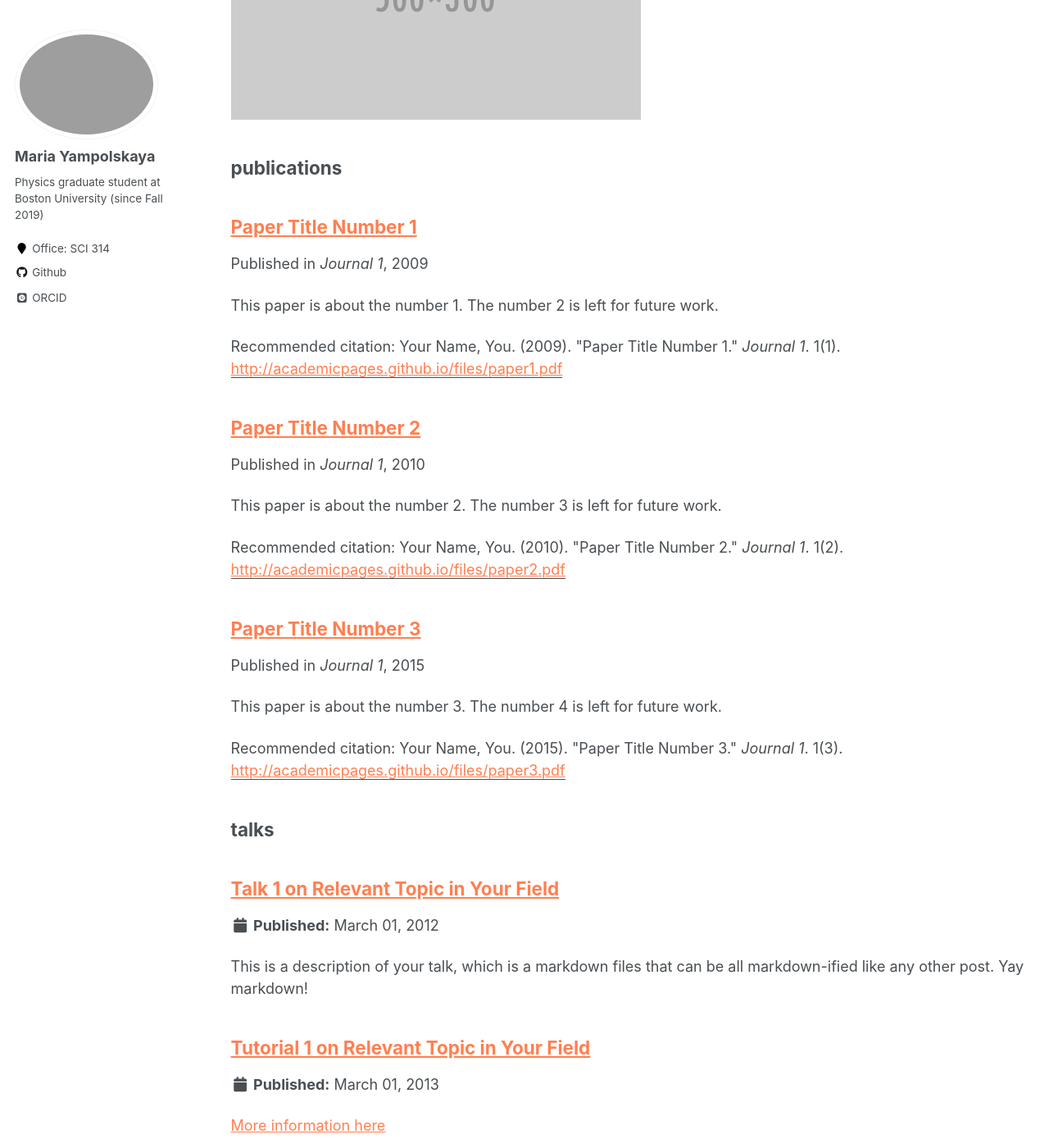
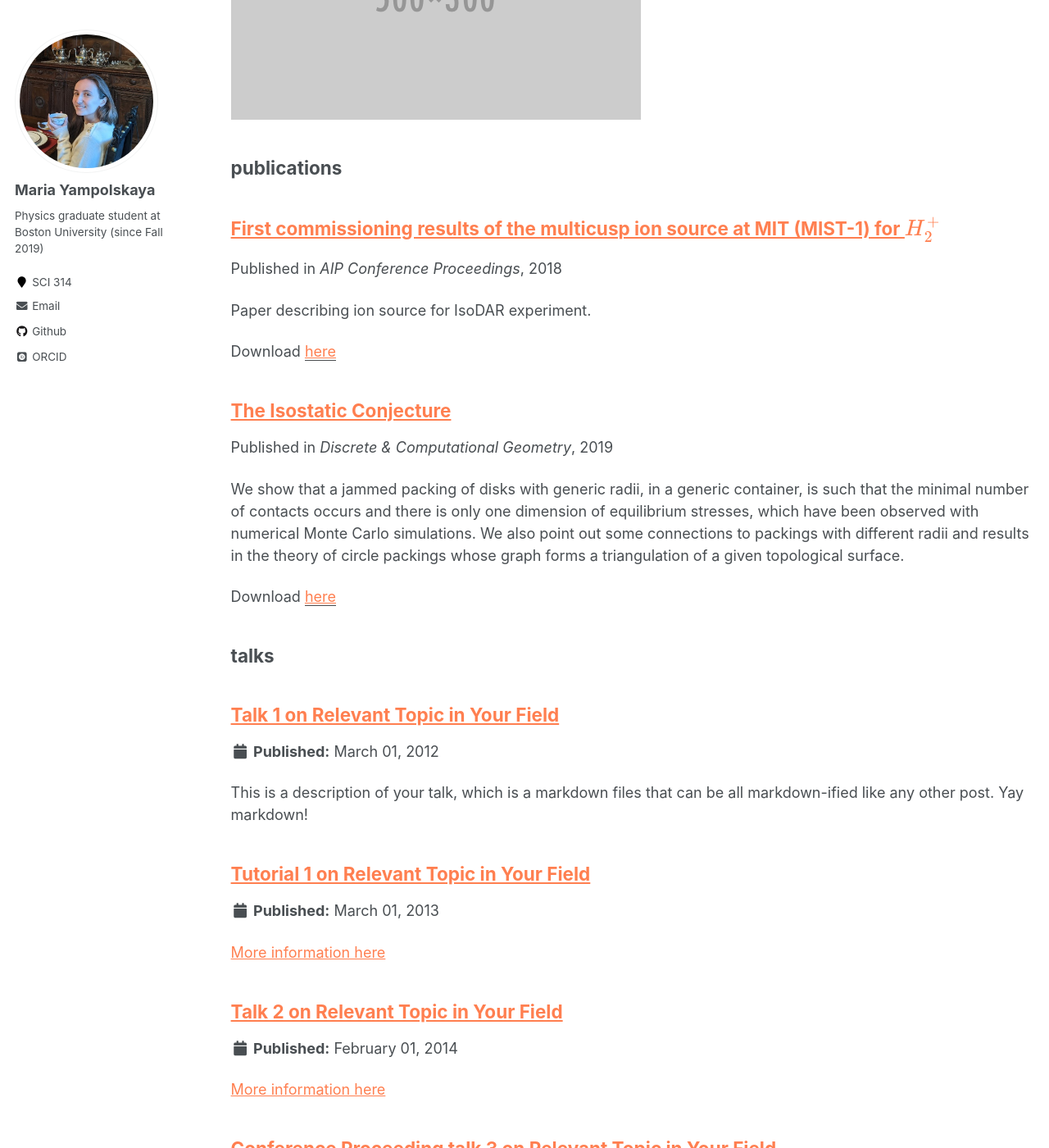
Before and after one commit to maria-yampolskaya/maria-yampolskaya.github.io, a Jekyll site: the page built from _pages/sitemapOLD.md, in a window 1280 px wide and 1400 px high, scrolled down 3755 px. Shown: the whole window at 82% size. Built offline with Jekyll 4.4.1, drawn with Linux system fonts in a browser that asks for light colours; some web fonts are replaced; formulas are drawn with MathJax 3.

Commit message:
added papers

```diff
--- a/_config.yml
+++ b/_config.yml
@@ -81,13 +81,13 @@ analytics:
 # Site Author
 author:
   name             : "Maria Yampolskaya"
-  avatar           : "tea.png"
+  avatar           : "tea.jpg"
   bio              : "Physics graduate student at Boston University (since Fall 2019)"
-  location         : "Office: SCI 314"
+  location         : "SCI 314"
   employer         :
   pubmed           : #"https://www.ncbi.nlm.nih.gov/pubmed/?term=john+snow"
   googlescholar    : #"http://yourfullgooglescholarurl.com"
-  email            :
+  email            : mariay@bu.edu
   researchgate     :  # example: "https://www.researchgate.net/profile/yourprofile"
   uri              :
   bitbucket        :
--- a/_includes/footer.html
+++ b/_includes/footer.html
@@ -1,6 +1,6 @@
 {% include base_path %}
 
-<div class="page__footer-follow">
+<!-- <div class="page__footer-follow">
   <ul class="social-icons">
     {% if site.data.ui-text[site.locale].follow_label %}
       <li><strong>{{ site.data.ui-text[site.locale].follow_label }}</strong></li>
@@ -19,6 +19,6 @@
     {% endif %}
     <li><a href="{% if site.atom_feed.path %}{{ site.atom_feed.path }}{% else %}{{ base_path }}/feed.xml{% endif %}"><i class="fa fa-fw fa-rss-square" aria-hidden="true"></i> {{ site.data.ui-text[site.locale].feed_label | default: "Feed" }}</a></li>
   </ul>
-</div>
+</div> -->
 
 <div class="page__footer-copyright">&copy; {{ site.time | date: '%Y' }} {{ site.name | default: site.title }}.</div>
--- a/_pages/cv.md
+++ b/_pages/cv.md
@@ -9,24 +9,25 @@ redirect_from:
 
 {% include base_path %}
 
-# Education
+## Education
 Ph.D in Physics, Boston University (2019 - present)
-B.A. in Physics and Mathematics (2019)
 
-# Past research projects
- * Hadron production experiments (EMPHATIC) with Ed Kearns (BU)
+B.A. in Physics and Mathematics, Cornell University (2019)
+
+## Past research projects
+ * Hadron production experiment (EMPHATIC) with Ed Kearns (BU)
  * Quark and gluon interaction simulations with Hugo Beauchemin (Tufts University)
  * Cyclotron simulations with Janet Conrad (MIT)
  * Simplicial complexes with Ed Swartz (Cornell University)
  * Disk packing and rigidity with Bob Connelly (Cornell University)
 
-# Publications
+## Publications
 * R. Connelly, S. Gortler, E. Solomonides, and M. Yampolskaya. The Isostatic Conjecture. Discrete and Computational Geometry.
 * D. Winklehner et al. First Commissioning Results of the Multicusp Ion Source at MIT (MIST-1) for H2+. AIP Conference Proceedings.
 
-# Technical skills
+## Technical skills
 Python, C++, Java, MATLAB, Git, Bash, SolidWorks, Autodesk Inventor
 
-# Leadership & Community Service
+## Leadership & Community Service
  * Cornell Society of Physics Students — Peer Adviser	(2018 - 2019)
  * Cornell Society of Physics Students — Women in Physics Chair	(2017 - 2018)
--- a/_publications/2009-10-01-paper-title-number-1.md
+++ /dev/null
@@ -1,15 +0,0 @@
----
-title: "Paper Title Number 1"
-collection: publications
-permalink: /publication/2009-10-01-paper-title-number-1
-excerpt: 'This paper is about the number 1. The number 2 is left for future work.'
-date: 2009-10-01
-venue: 'Journal 1'
-paperurl: 'http://academicpages.github.io/files/paper1.pdf'
-citation: 'Your Name, You. (2009). &quot;Paper Title Number 1.&quot; <i>Journal 1</i>. 1(1).'
----
-This paper is about the number 1. The number 2 is left for future work.
-
-[Download paper here](http://academicpages.github.io/files/paper1.pdf)
-
-Recommended citation: Your Name, You. (2009). "Paper Title Number 1." <i>Journal 1</i>. 1(1).
--- a/_publications/2010-10-01-paper-title-number-2.md
+++ /dev/null
@@ -1,15 +0,0 @@
----
-title: "Paper Title Number 2"
-collection: publications
-permalink: /publication/2010-10-01-paper-title-number-2
-excerpt: 'This paper is about the number 2. The number 3 is left for future work.'
-date: 2010-10-01
-venue: 'Journal 1'
-paperurl: 'http://academicpages.github.io/files/paper2.pdf'
-citation: 'Your Name, You. (2010). &quot;Paper Title Number 2.&quot; <i>Journal 1</i>. 1(2).'
----
-This paper is about the number 2. The number 3 is left for future work.
-
-[Download paper here](http://academicpages.github.io/files/paper2.pdf)
-
-Recommended citation: Your Name, You. (2010). "Paper Title Number 2." <i>Journal 1</i>. 1(2).
--- a/_publications/2015-10-01-paper-title-number-3.md
+++ /dev/null
@@ -1,15 +0,0 @@
----
-title: "Paper Title Number 3"
-collection: publications
-permalink: /publication/2015-10-01-paper-title-number-3
-excerpt: 'This paper is about the number 3. The number 4 is left for future work.'
-date: 2015-10-01
-venue: 'Journal 1'
-paperurl: 'http://academicpages.github.io/files/paper3.pdf'
-citation: 'Your Name, You. (2015). &quot;Paper Title Number 3.&quot; <i>Journal 1</i>. 1(3).'
----
-This paper is about the number 3. The number 4 is left for future work.
-
-[Download paper here](http://academicpages.github.io/files/paper3.pdf)
-
-Recommended citation: Your Name, You. (2015). "Paper Title Number 3." <i>Journal 1</i>. 1(3).
--- /dev/null
+++ b/_publications/2018-09-21-ion.md
@@ -0,0 +1,12 @@
+---
+title: "First commissioning results of the multicusp ion source at MIT (MIST-1) for $H^+_2$"
+collection: publications
+permalink: /publication/2018-09-21-ion.md
+excerpt: 'Paper describing ion source for IsoDAR experiment.'
+date: 2018-09-21
+venue: 'AIP Conference Proceedings'
+paperurl: 'https://doi.org/10.1063/1.5053263'
+#citation: 'Your Name, You. (2010). &quot;Paper Title Number 2.&quot; <i>Journal 1</i>. 1(2).'
+---
+
+[arXiv link](https://arxiv.org/abs/1811.01868)
--- /dev/null
+++ b/_publications/2019-02-25-isostatic.md
@@ -0,0 +1,12 @@
+---
+title: "The Isostatic Conjecture"
+collection: publications
+permalink: /publication/2019-02-25-isostatic
+excerpt: 'We show that a jammed packing of disks with generic radii, in a generic container, is such that the minimal number of contacts occurs and there is only one dimension of equilibrium stresses, which have been observed with numerical Monte Carlo simulations. We also point out some connections to packings with different radii and results in the theory of circle packings whose graph forms a triangulation of a given topological surface.'
+date: 2019-02-25
+venue: 'Discrete & Computational Geometry'
+paperurl: 'https://doi.org/10.1007/s00454-018-00051-0'
+#citation: Your Name, You. (2015). &quot;Paper Title Number 3.&quot; <i>Journal 1</i>. 1(3).'
+---
+
+[arXiv link](https://arxiv.org/abs/1702.08442)
```
Also changed, not shown: _pages/404.md (+1 -1 lines), _pages/sitemapOLD.md (renamed from _pages/sitemap.md).
